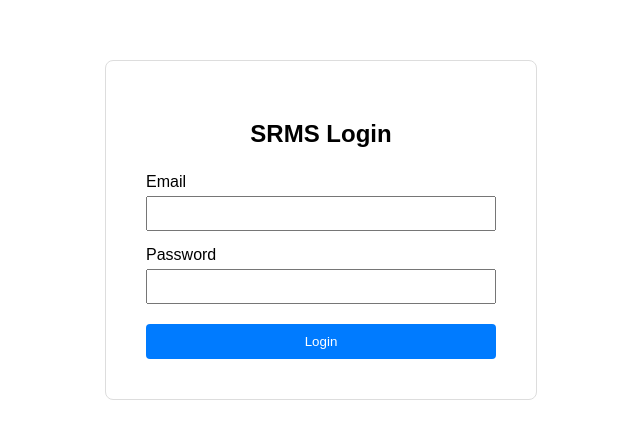
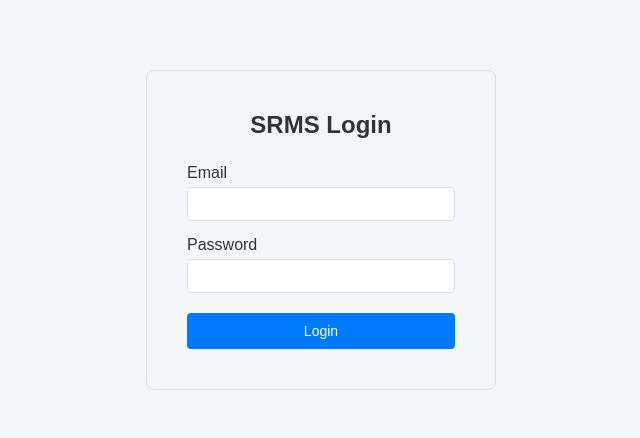
Before and after one commit to rampriya2007/srms-frontend, a React (Create React App) app: page /login in a window 1280 px wide. Shown: the part 170-608 px from the top of the page, without its empty margins (319-959 px from the left). Built offline with nearby package versions, Linux system fonts and the light colour scheme.

Commit message:
feat: UI polish with navbar and simple styling

```diff
--- a/src/App.js
+++ b/src/App.js
@@ -6,10 +6,12 @@ import EditStudent from './pages/EditStudent';
 import MarksEntry from './pages/MarksEntry';
 import Login from './pages/Login';
 import ProtectedRoute from './components/ProtectedRoute';
+import Navbar from './components/Navbar';
 
 function App() {
   return (
     <Router>
+      <Navbar />
       <Routes>
         <Route path="/login" element={<Login />} />
         <Route path="/" element={<ProtectedRoute><StudentList /></ProtectedRoute>} />
--- /dev/null
+++ b/src/components/Navbar.js
@@ -0,0 +1,42 @@
+import React from 'react';
+import { useNavigate, useLocation } from 'react-router-dom';
+
+function Navbar() {
+  const navigate = useNavigate();
+  const location = useLocation();
+
+  if (location.pathname === '/login') return null;
+
+  const logout = () => {
+    localStorage.removeItem('token');
+    window.location.href = '/login';
+  };
+
+  return (
+    <nav style={{
+      background: '#1a1a2e', color: 'white', padding: '0 30px',
+      display: 'flex', justifyContent: 'space-between', alignItems: 'center', height: '60px'
+    }}>
+      <div style={{ fontWeight: 'bold', fontSize: '18px', cursor: 'pointer' }}
+        onClick={() => navigate('/')}>
+        SRMS
+      </div>
+      <div style={{ display: 'flex', gap: '20px', alignItems: 'center' }}>
+        <span onClick={() => navigate('/')}
+          style={{ cursor: 'pointer', color: location.pathname === '/' ? '#4fc3f7' : 'white' }}>
+          Students
+        </span>
+        <span onClick={() => navigate('/marks')}
+          style={{ cursor: 'pointer', color: location.pathname === '/marks' ? '#4fc3f7' : 'white' }}>
+          Marks
+        </span>
+        <button onClick={logout}
+          style={{ padding: '6px 14px', background: '#dc3545', color: 'white', border: 'none', cursor: 'pointer', borderRadius: '4px' }}>
+          Logout
+        </button>
+      </div>
+    </nav>
+  );
+}
+
+export default Navbar;
--- a/src/index.css
+++ b/src/index.css
@@ -1,13 +1,41 @@
-body {
+* {
   margin: 0;
-  font-family: -apple-system, BlinkMacSystemFont, 'Segoe UI', 'Roboto', 'Oxygen',
-    'Ubuntu', 'Cantarell', 'Fira Sans', 'Droid Sans', 'Helvetica Neue',
-    sans-serif;
-  -webkit-font-smoothing: antialiased;
-  -moz-osx-font-smoothing: grayscale;
+  padding: 0;
+  box-sizing: border-box;
 }
 
-code {
-  font-family: source-code-pro, Menlo, Monaco, Consolas, 'Courier New',
-    monospace;
+body {
+  font-family: 'Segoe UI', Arial, sans-serif;
+  background: #f5f6fa;
+  color: #333;
 }
+
+button {
+  border-radius: 4px;
+  font-size: 14px;
+}
+
+table {
+  background: white;
+  box-shadow: 0 1px 4px rgba(0,0,0,0.1);
+}
+
+thead {
+  background: #1a1a2e !important;
+  color: white;
+}
+
+thead th {
+  color: white;
+}
+
+input, select {
+  border: 1px solid #ddd;
+  border-radius: 4px;
+  font-size: 14px;
+}
+
+input:focus, select:focus {
+  outline: none;
+  border-color: #007bff;
+}
--- a/src/pages/StudentList.js
+++ b/src/pages/StudentList.js
@@ -23,18 +23,19 @@ function StudentList() {
   };
 
   return (
-    <div style={{ padding: '30px', fontFamily: 'Arial' }}>
+  <div style={{ padding: '30px' }}>
+    <div style={{ display: 'flex', justifyContent: 'space-between', alignItems: 'center', marginBottom: '20px' }}>
       <h2>Student Records</h2>
-      <button onClick={() => { localStorage.removeItem('token'); window.location.href='/login'; }}
-        style={{ float: 'right', padding: '8px 16px', background: '#dc3545', color: 'white', border: 'none', cursor: 'pointer' }}>
-        Logout
-      </button>
       <button onClick={() => navigate('/add-student')}
-        style={{ marginBottom: '15px', padding: '8px 16px', background: '#28a745', color: 'white', border: 'none', cursor: 'pointer' }}>
+        style={{ padding: '8px 16px', background: '#28a745', color: 'white', border: 'none', cursor: 'pointer' }}>
         + Add Student
       </button>
-      <table border="1" cellPadding="10" style={{ width: '100%', borderCollapse: 'collapse' }}>
-        <thead style={{ background: '#f0f0f0' }}>
+    </div>
+    {students.length === 0 ? (
+      <p style={{ color: '#888' }}>No students found. Add one to get started.</p>
+    ) : (
+      <table border="1" cellPadding="12" style={{ width: '100%', borderCollapse: 'collapse' }}>
+        <thead>
           <tr>
             <th>ID</th><th>Name</th><th>Roll Number</th>
             <th>Department</th><th>Year</th><th>Actions</th>
@@ -42,17 +43,13 @@ function StudentList() {
         </thead>
         <tbody>
           {students.map(s => (
-            <tr key={s.id}>
+            <tr key={s.id} style={{ background: 'white' }}>
               <td>{s.id}</td>
               <td>{s.name}</td>
               <td>{s.rollNumber}</td>
               <td>{s.department}</td>
               <td>{s.year}</td>
               <td>
-                <button onClick={() => navigate('/marks')}
-                  style={{ marginBottom: '15px', marginLeft: '10px', padding: '8px 16px', background: '#007bff', color: 'white', border: 'none', cursor: 'pointer' }}>
-                  Enter Marks
-                </button>
                 <button onClick={() => navigate(`/edit-student/${s.id}`)}
                   style={{ marginRight: '8px', padding: '5px 10px', background: '#ffc107', border: 'none', cursor: 'pointer' }}>
                   Edit
@@ -66,8 +63,9 @@ function StudentList() {
           ))}
         </tbody>
       </table>
-    </div>
-  );
+    )}
+  </div>
+);
 }
 
 export default StudentList;
```
